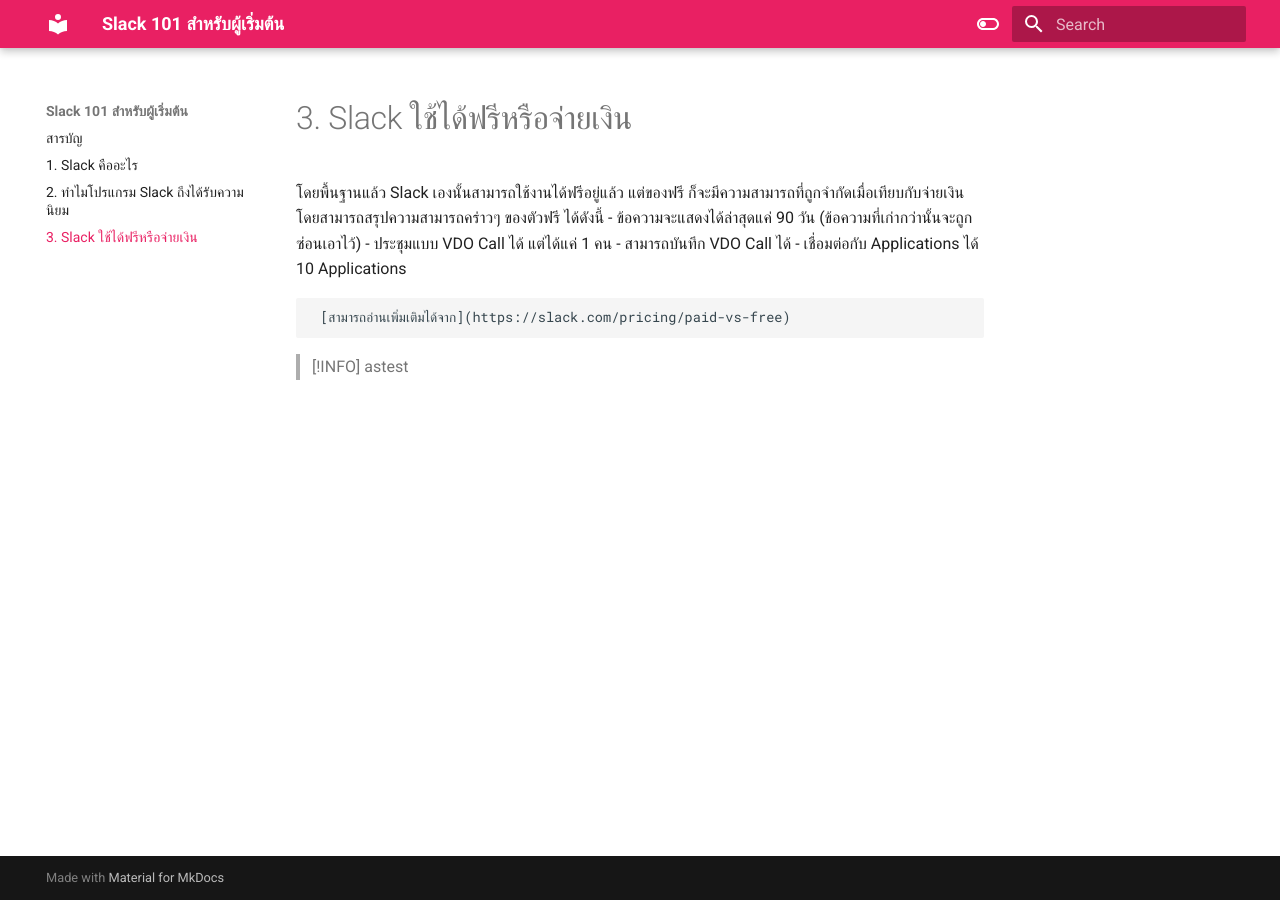
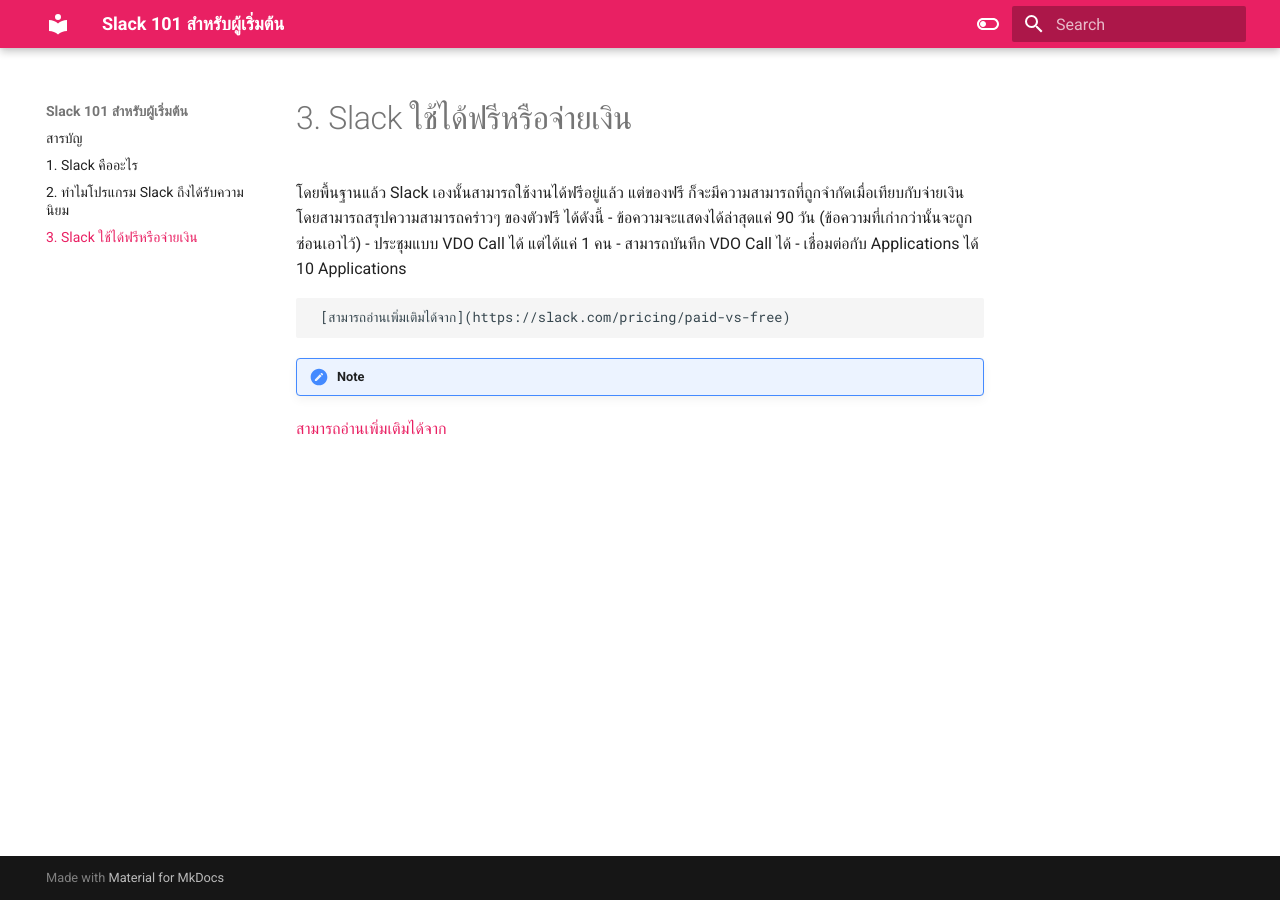
Before and after one commit to luckkrit/slack101, an MkDocs documentation site: the page built from docs/003-slack-ฟรี-จ่ายเงิน.md, in a window 1280 px wide. Built offline with MkDocs 1.6.1 and Material for MkDocs 9.7.7, drawn with Linux system fonts in a browser that asks for light colours.

Commit message:
Update 003-slack-ฟรี-จ่ายเงิน.md

````diff
--- a/docs/003-slack-ฟรี-จ่ายเงิน.md
+++ b/docs/003-slack-ฟรี-จ่ายเงิน.md
@@ -9,5 +9,5 @@
  [สามารถอ่านเพิ่มเติมได้จาก](https://slack.com/pricing/paid-vs-free)
 ```
 
->[!INFO]
->astest
+!!! note
+[สามารถอ่านเพิ่มเติมได้จาก](https://slack.com/pricing/paid-vs-free)
````
